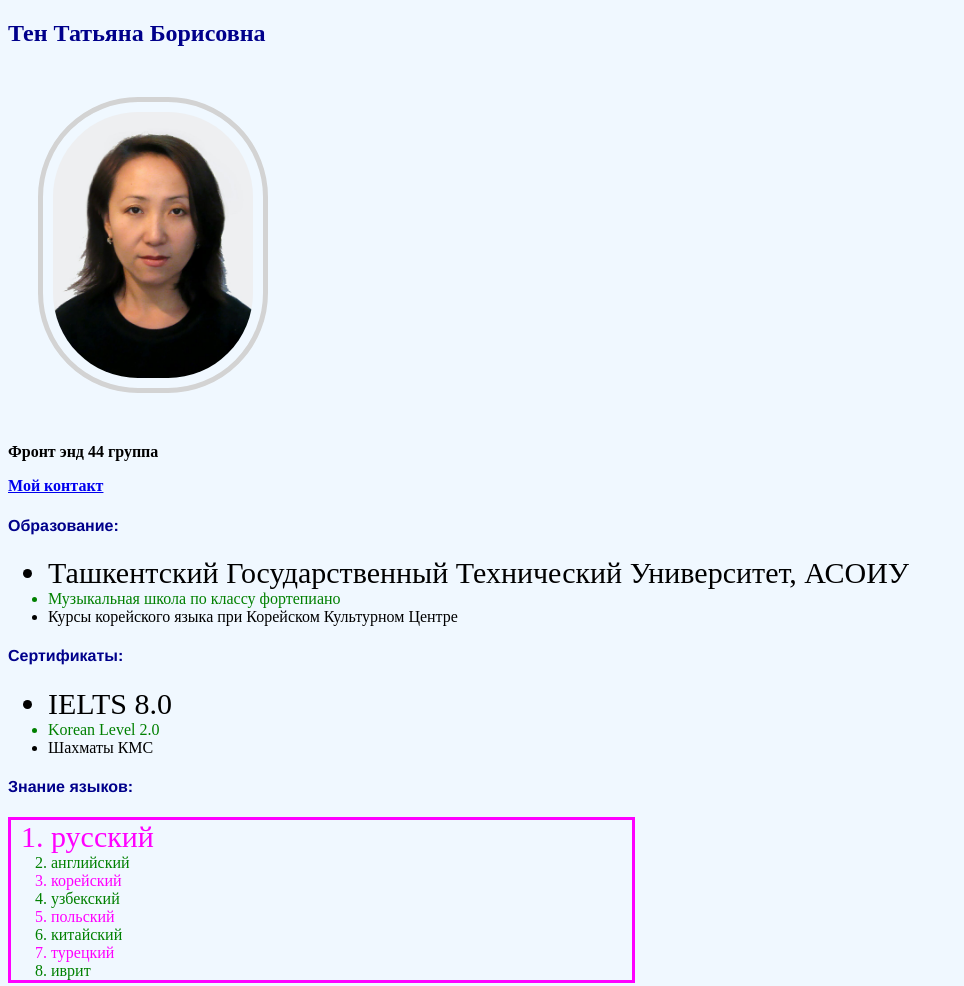
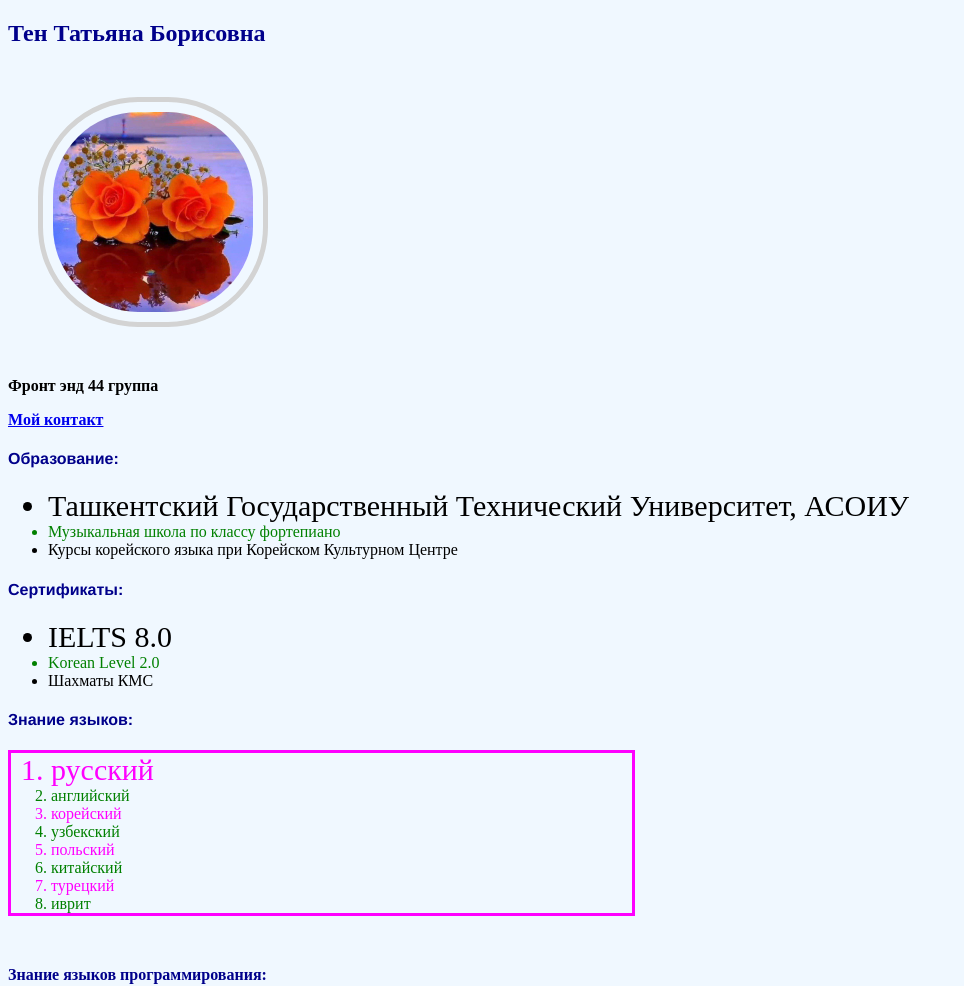
Before and after one commit to ttbttbtt/ttb, a plain HTML site: page index.html in a window 1280 px wide. Shown: the top 986 px of the page, without its empty margins (0-964 px from the left). Drawn offline with Linux system fonts and the light colour scheme.

Commit message:
Update index.html

```diff
--- a/index.html
+++ b/index.html
@@ -21,7 +21,8 @@
     <span class="it">Просто человек</span>
     ----->
 
-    <img src="./photo_ttb.jpg" alt="Танюшка" id="legend">
+    <!-- <img src="./photo_ttb.jpg" alt="Танюшка" id="legend">  -->
+    <img src="./flowers.jpg" alt="Танюшка" id="legend">
 
     <p id="gr"><strong>Фронт энд 44 группа</strong></p>
 
```
